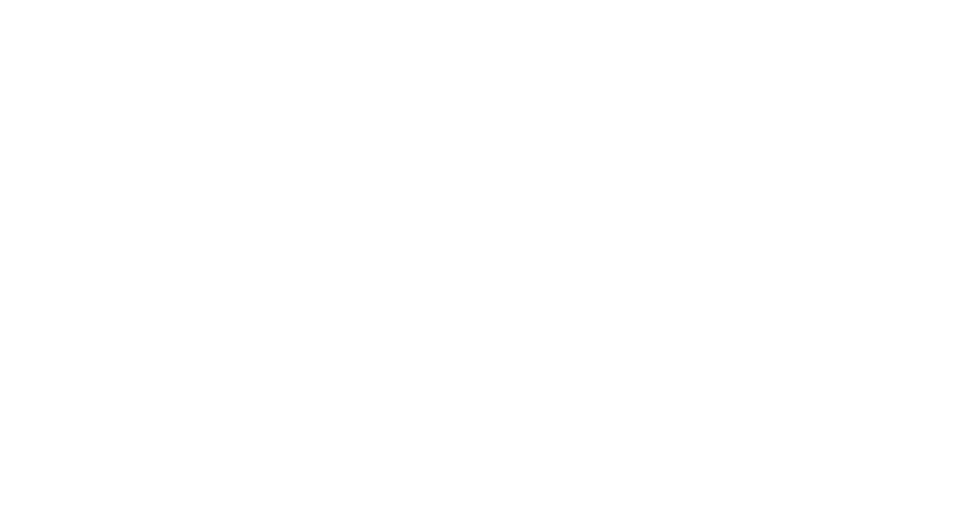
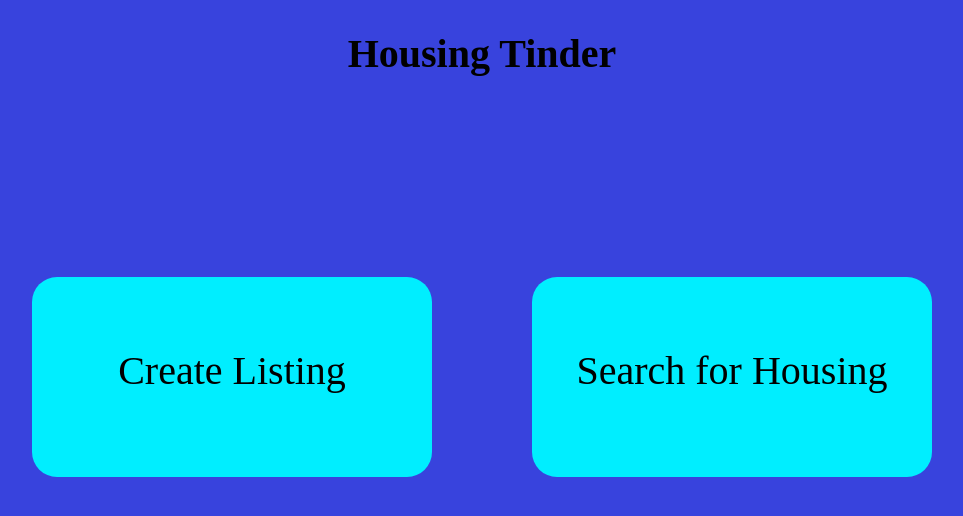
Before and after one commit to Justynooi/sacHack, a plain HTML site: page index.html in a window 1280 px wide. Shown: the whole page, without its empty margins (158-1121 px from the left). Drawn offline with Linux system fonts and the light colour scheme.

Commit message:
homepage

```diff
--- a/index.html
+++ b/index.html
@@ -1,12 +1,37 @@
-<!DOCTYPE html> <!-- TAG-->
+<!DOCTYPE html>
+<!-- TAG-->
 <html>
-    <head>
-        <meta charset="utf-8">
-        <meta name="viewport" content="width=device-width, initial-scale=1">
-        <title> <!-- TITLE --> </title>
-    </head>
-    <body>
 
+<head>
+    <meta charset="utf-8">
+    <meta name="viewport" content="width=device-width, initial-scale=1">
+    <title>
+        Housing Tinder
+    </title>
+    <link rel="stylesheet" href="./style.css">
+</head>
 
-    </body>
+<body>
+    <header>
+        <h1>
+            Housing Tinder
+        </h1>
+    </header>
+    <main>
+        <div class="main">
+            <div id="create">
+                Create Listing
+            </div>
+        </div>
+        <div>
+
+        </div>
+        <div class="main">
+            <div id="search">
+                Search for Housing
+            </div>
+        </div>
+    </main>
+</body>
+
 </html>
--- /dev/null
+++ b/style.css
@@ -0,0 +1,45 @@
+body {
+    background-color: #3843dd;
+}
+
+h1 {
+    font-size: 40px;
+    margin: 30px;
+    text-align: center;
+}
+
+main {
+    width: 80%;
+    margin: auto;
+    /* flex item commands */
+    flex-grow: 1;
+    /* take one share of any extra space */
+    /* flex container commands */
+    display: flex;
+    flex-direction: row;
+    align-items: center;
+    justify-content: center;
+}
+
+.main {
+    display: flex;
+    flex-direction: column;
+    align-items: center;
+    background-color: rgb(0, 238, 255);
+    border: 1px none;
+    border-radius: 25px;
+    height: 200px;
+    width: 400px;
+    font-size: 40px;
+    margin-right: 50px;
+    margin-left: 50px;
+    margin-top: 170px;
+}
+
+#search {
+    margin-top: 70px;
+}
+
+#create {
+    margin-top: 70px;
+}
```
Also changed, not shown: create.html (added), create.js (added), search.html (added), search.js (added), start.js (added).
